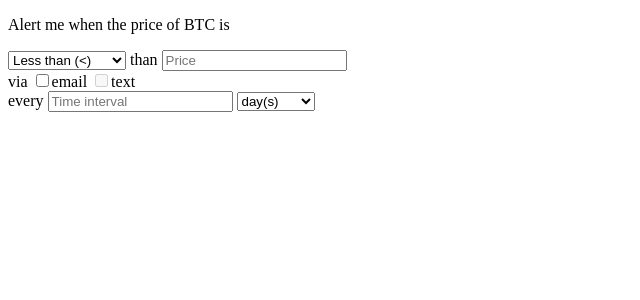
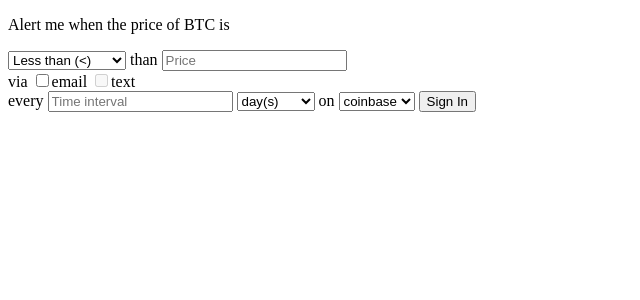
Before and after one commit to azianmike/bitcoin_notifier_web, a Django app: template templates/loginHome.html in a window 1280 px wide. Shown: the top 300 px of the page, without its empty margins (0-640 px from the left). Run offline with Django 3.2, Linux system fonts and the light colour scheme; the template is opened without the code that fills it, so the values that code supplies are empty; some libraries are stand-ins or nearby versions.

Commit message:
Updated loginHome

```diff
--- a/templates/loginHome.html
+++ b/templates/loginHome.html
@@ -4,6 +4,7 @@
 {% load staticfiles %}
 <script src="//ajax.googleapis.com/ajax/libs/jquery/1.11.1/jquery.min.js"></script>
 <script src="{% static "global.js"%}"></script>
+
 <script type="text/javascript">
 function checkIfLoggedIn(){
 	var csrftoken = getCookie('csrftoken');
@@ -30,14 +31,40 @@ function checkIfLoggedIn(){
 	xmlhttp.setRequestHeader('X-CSRFToken', csrftoken);
 	xmlhttp.send();
 }
+
+function submitAlert(){
+    console.log("enter login");
+        var paramsJSON = {};
+        paramsJSON['sign'] = document.getElementById("sign").value;
+        paramsJSON['priceThreshold'] = document.getElementById("priceThreshold").value;
+        paramsJSON['emailAlert'] = document.getElementById("emailAlert").value;
+        paramsJSON['textAlert'] = document.getElementById("textAlert").value;
+        paramsJSON['timeIntervalNum'] = document.getElementById("timeIntervalNum").value;
+        paramsJSON['timeIntervalUnit'] = document.getElementById("timeIntervalUnit").value;
+        console.log(paramsJSON)
+        //postToUrl("/loginJSON/", paramsJSON, submitAlertCallback);
+}
+
+function submitAlertCallback(jsonData){
+        if(jsonData["success"] == "1"){
+          // this means the user has been registere
+          alert("Success!");
+          window.location.replace("/loginHome/");
+          } else if(jsonData["success"] == "0"){
+            alert("Error: Email does not exist or password is wrong");
+          } else {
+            alert("Fatal error");
+        }
+}
+
 </script>
 <body>
 <body onload="javascript:checkIfLoggedIn()">
 <div id="showWelcomeMessage"></div>
 
-<form>
+<form action="javascript:submitAlert();">
 <p>Alert me when the price of BTC is </p>
-<select>
+<select name="sign">
   <option value="lessThan">Less than (<)</option>
   <option value="greaterThan">Greater than (>)</option>
 </select>
@@ -45,8 +72,8 @@ than
 <input type="text" name="priceThreshold" placeholder="Price">
 <br>
 via
-<input type="checkbox" name="vehicle" value="email">email
-<input type="checkbox" name="vehicle" value="text" disabled="disabled">text
+<input type="checkbox" name="emailAlert" value="email">email
+<input type="checkbox" name="textAlert" value="text" disabled="disabled">text
 <br>
 every
 <input type="text" name="timeIntervalNum" placeholder="Time interval">
@@ -55,6 +82,14 @@ every
   <option value="hour">hour(s)</option>
   <option value="minute">minute(s)</option>
 </select>
+on
+<select name="exchange">
+  <option value="coinbase">coinbase</option>
+  <option value="bitfinex">bitfinex</option>
+  <option value="bitstamp">bitstamp</option>
+</select>
+
+<button type="submit" class="btn btn-default">Sign In</button>
 </form>
 
 <div id="showLogout"></div>
```
